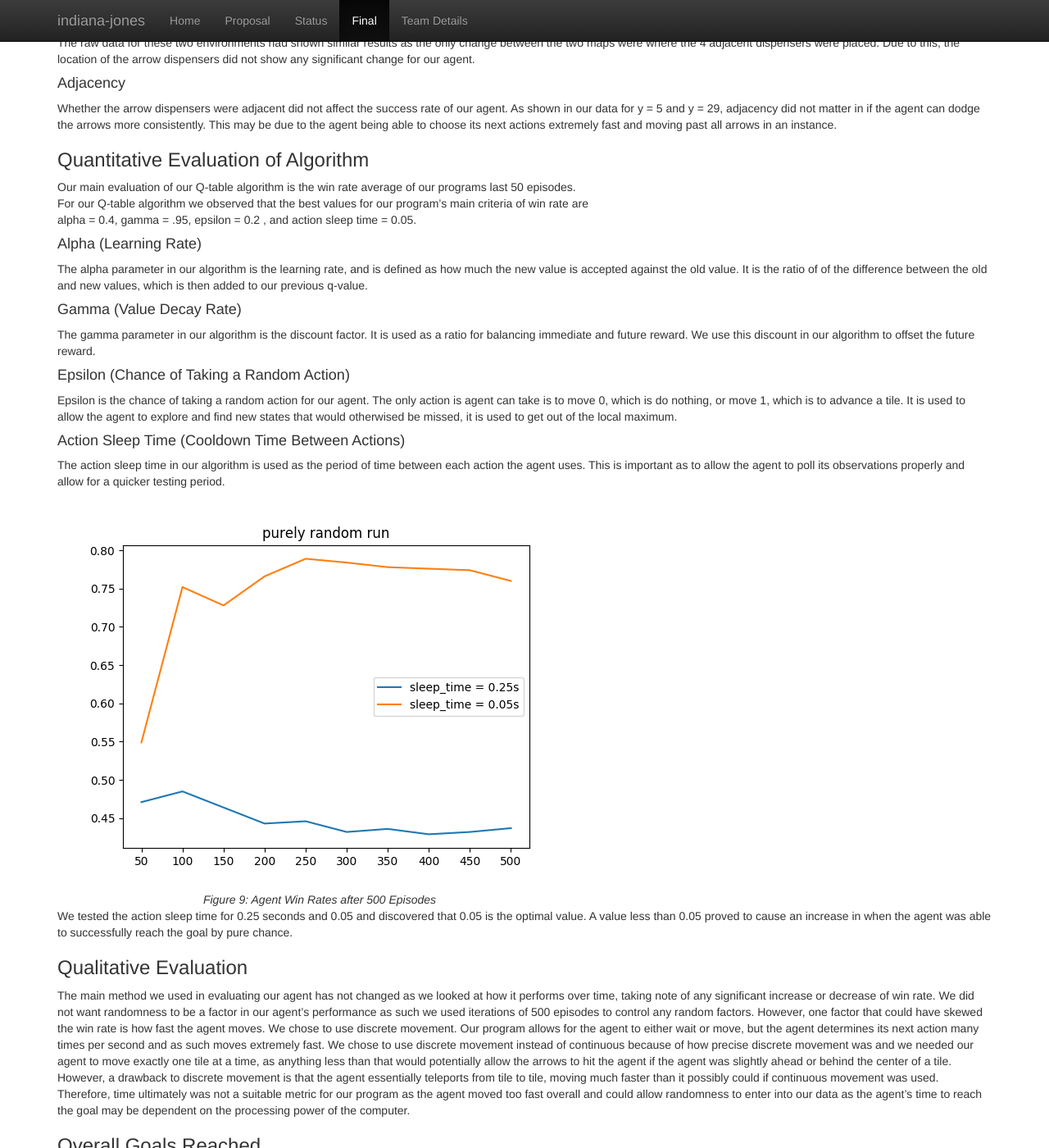
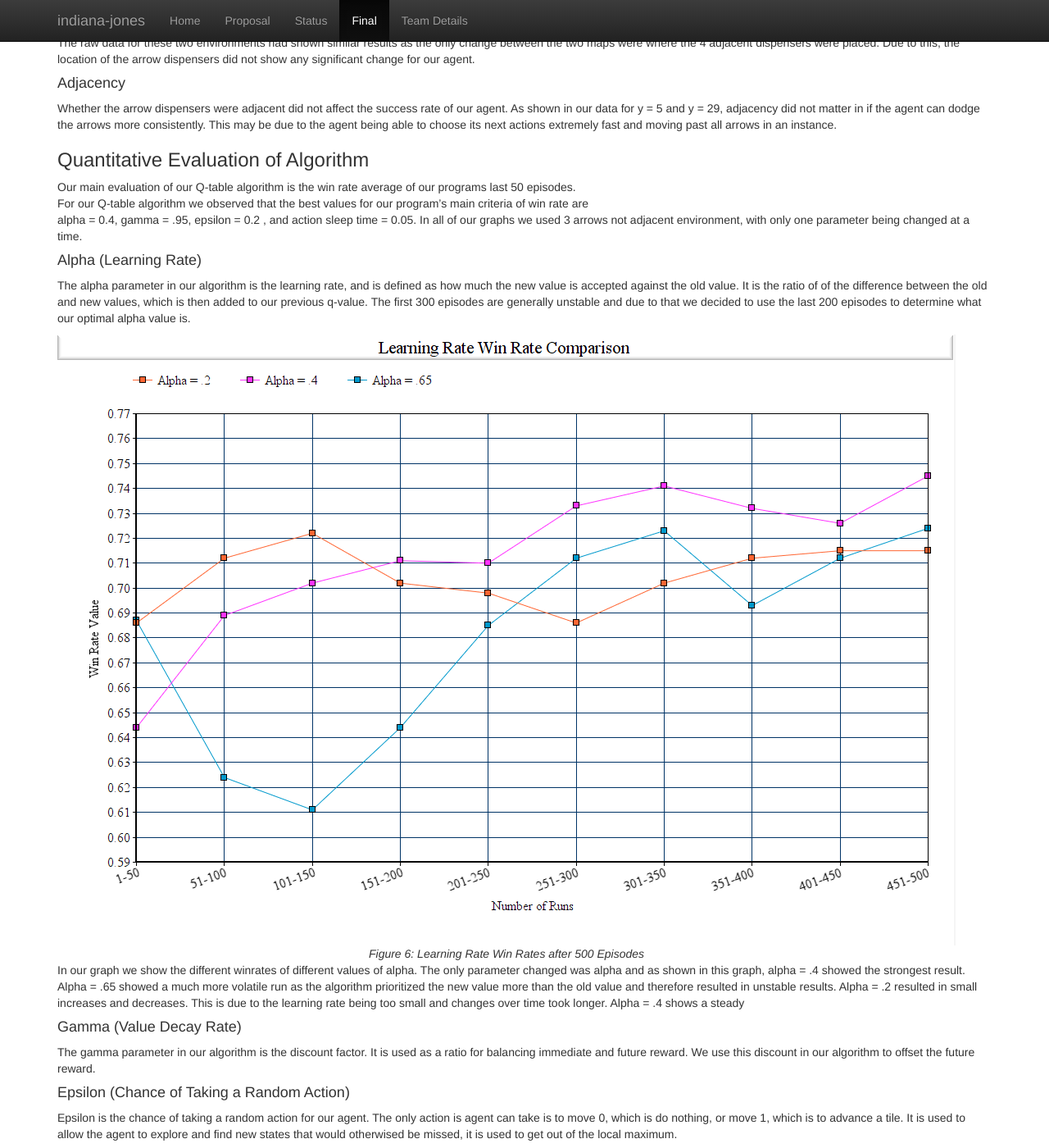
Before and after one commit to denn9s/indiana-jones, a Jekyll site: the page built from docs/final.md, in a window 1280 px wide and 1400 px high, scrolled down 4786 px. Shown: the whole window at 82% size. Built offline with Jekyll 4.4.1, drawn with Linux system fonts in a browser that asks for light colours; formulas are drawn with MathJax 3; some of the changed text lies outside the part shown.

Commit message:
Update final.md

```diff
--- a/docs/final.md
+++ b/docs/final.md
@@ -129,12 +129,16 @@ Whether the arrow dispensers were adjacent did not affect the success rate of ou
 ### Quantitative Evaluation of Algorithm
 Our main evaluation of our Q-table algorithm is the win rate average of our programs last 50 episodes.
 For our Q-table algorithm we observed that the best values for our program's main criteria of win rate are
-alpha = 0.4, gamma = .95, epsilon = 0.2 , and action sleep time = 0.05.
+alpha = 0.4, gamma = .95, epsilon = 0.2 , and action sleep time = 0.05. In all of our graphs we used 3 arrows not adjacent environment, with only one parameter being changed at a time.
 
 #### Alpha (Learning Rate)
-The alpha parameter in our algorithm is the learning rate, and is defined as how much the new value is accepted against the old value. It is the ratio of of the difference between the old and new values, which is then added to our previous q-value.
+The alpha parameter in our algorithm is the learning rate, and is defined as how much the new value is accepted against the old value. It is the ratio of of the difference between the old and new values, which is then added to our previous q-value. The first 300 episodes are generally unstable and due to that we decided to use the last 200 episodes to determine what our optimal alpha value is.
 
+| ![](Learning_RateWR.png) |
+|:--:|
+| *Figure 6: Learning Rate Win Rates after 500 Episodes* |
 
+In our graph we show the different winrates of different values of alpha. The only parameter changed was alpha and as shown in this graph, alpha = .4 showed the strongest result. Alpha = .65 showed a much more volatile run as the algorithm prioritized the new value more than the old value and therefore resulted in unstable results. Alpha = .2 resulted in small increases and decreases. This is due to the learning rate being too small and changes over time took longer. Alpha = .4 shows a steady
 
 #### Gamma (Value Decay Rate)
 The gamma parameter in our algorithm is the discount factor. It is used as a ratio for balancing immediate and future reward. We use this discount in our algorithm to offset the future reward.
@@ -143,7 +147,7 @@ The gamma parameter in our algorithm is the discount factor. It is used as a rat
 Epsilon is the chance of taking a random action for our agent. The only action is agent can take is to move 0, which is do nothing, or move 1, which is to advance a tile. It is used to allow the agent to explore and find new states that would otherwised be missed, it is used to get out of the local maximum.
 
 #### Action Sleep Time (Cooldown Time Between Actions)
-The action sleep time in our algorithm is used as the period of time between each action the agent uses. This is important as to allow the agent to poll its observations properly and allow for a quicker testing period.
+The action sleep time in our algorithm is used as the period of time between each action the agent uses. This is important as to allow the agent to poll its observations properly and allow for a quicker testing period. We chose to use a random run instead of our regular run to show how the cooldown period can affect the algorithm itself and how it collects and performs actions.
 
 | ![](rand_run_wr.png) |
 |:--:|
```
